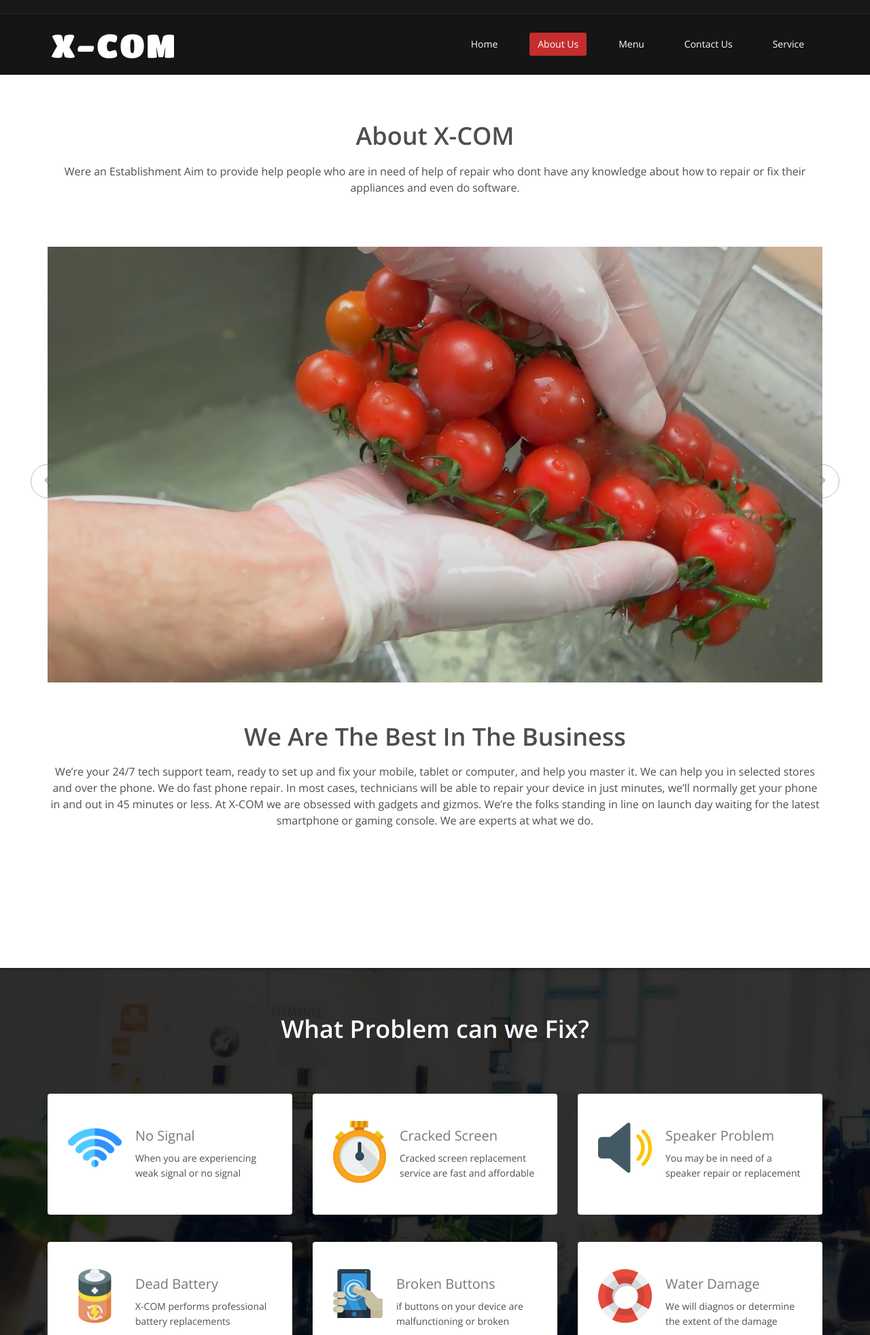
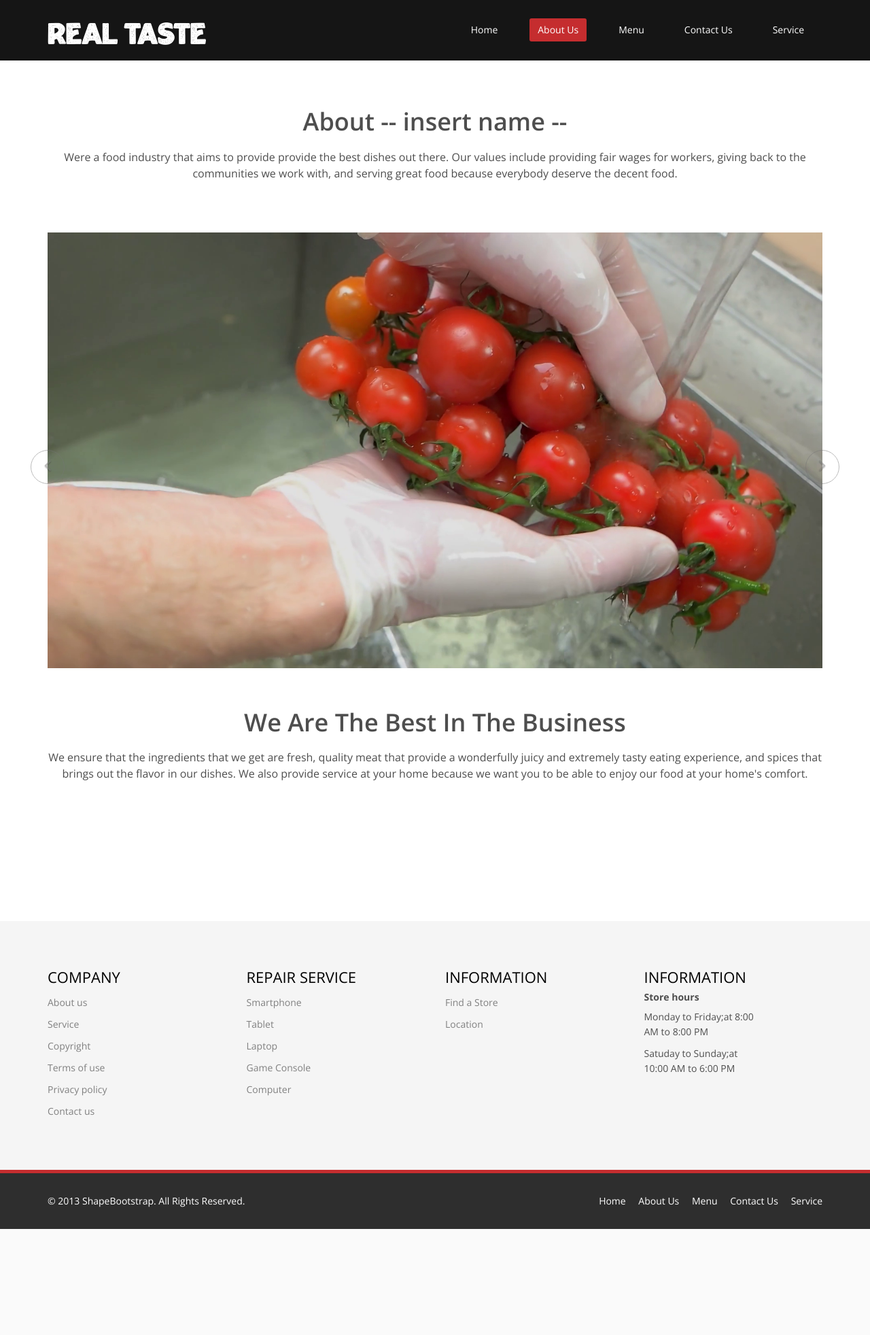
Before and after one commit to Locality-PH/WAD, a PHP site: page /about-us.html in a window 1280 px wide. Shown: the top 1964 px of the page at 68% size. After the commit the page ends 1808 px from the top, so only its background shows below. Run offline with PHP 8.4, Linux system fonts and the light colour scheme.

Commit message:
home and about us

```diff
--- a/about-us.html
+++ b/about-us.html
@@ -22,11 +22,11 @@
 
 <body>
     <header id="header">
-        <div class="top-bar">
+        <!-- <div class="top-bar">
             <div class="container">
 
             </div>
-        </div>
+        </div> -->
 
         <nav class="navbar navbar-inverse" role="banner">
             <div class="container">
@@ -37,7 +37,7 @@
                         <span class="icon-bar"></span>
                         <span class="icon-bar"></span>
                     </button>
-                    <a class="navbar-brand" href="index.html"><img src="images/logo.png" alt="logo"></a>
+                    <a class="navbar-brand"  href="index.html"><h1 style="font-family: Rougant">Real Taste</h1></a>
                 </div>
 
                 <div class="collapse navbar-collapse navbar-right test">
@@ -57,8 +57,8 @@
 
         <div class="container">
             <div class="center wow fadeInDown">
-                <h2>About X-COM</h2>
-                <p class="lead">Were an Establishment Aim to provide help people who are in need of help of repair who dont have any knowledge about how to repair or fix their appliances and even do software.</p>
+                <h2>About -- insert name --</h2>
+                <p class="lead">Were a food industry that aims to provide provide the best dishes out there. Our values include providing fair wages for workers, giving back to the communities we work with, and serving great food because everybody deserve the decent food.</p>
             </div>
 
             <!-- about us slider -->
@@ -77,6 +77,9 @@
                         </div>
                         <div class="item">
                             <img src="images/background/chef.jpg" class="img-responsive" alt="">
+                        </div>
+                        <div class="item">
+                            <img src="images/background/chef2.jpg" class="img-responsive" alt="">
                         </div>
 
                     </div>
@@ -100,97 +103,13 @@
                 <div class="center wow fadeInDown">
                     <h2>We Are The Best In The Business
                     </h2>
-                    <p class="lead">We’re your 24/7 tech support team, ready to set up and fix your mobile, tablet or computer, and help you master it. We can help you in selected stores and over the phone. We do fast phone repair. In most cases, technicians will be
-                        able to repair your device in just minutes, we’ll normally get your phone in and out in 45 minutes or less. At X-COM we are obsessed with gadgets and gizmos. We’re the folks standing in line on launch day waiting for the latest
-                        smartphone or gaming console. We are experts at what we do.</p>
+                    <p class="lead">We ensure that the ingredients that we get are fresh, quality meat that provide a wonderfully juicy and extremely tasty eating experience, and spices that brings out the flavor in our dishes. We also provide service at your home because we want you to be able to enjoy our food at your home's comfort. </p>
                 </div>
 
 
 
     </section>
-    <section id="services" class="service-item">
-        <div class="container">
-            <div class="center wow fadeInDown">
-                <h2>What Problem can we Fix?</h2>
 
-            </div>
-
-            <div class="row">
-
-                <div class="col-sm-6 col-md-4">
-                    <div class="media services-wrap wow fadeInDown">
-                        <div class="pull-left">
-                            <img class="img-responsive" src="images/services/services1.png">
-                        </div>
-                        <div class="media-body">
-                            <h3 class="media-heading">No Signal</h3>
-                            <p>When you are experiencing weak signal or no signal</p>
-                        </div>
-                    </div>
-                </div>
-
-                <div class="col-sm-6 col-md-4">
-                    <div class="media services-wrap wow fadeInDown">
-                        <div class="pull-left">
-                            <img class="img-responsive" src="images/services/services2.png">
-                        </div>
-                        <div class="media-body">
-                            <h3 class="media-heading">Cracked Screen</h3>
-                            <p>Cracked screen replacement service are fast and affordable</p>
-                        </div>
-                    </div>
-                </div>
-
-                <div class="col-sm-6 col-md-4">
-                    <div class="media services-wrap wow fadeInDown">
-                        <div class="pull-left">
-                            <img class="img-responsive" src="images/services/services3.png">
-                        </div>
-                        <div class="media-body">
-                            <h3 class="media-heading">Speaker Problem</h3>
-                            <p>You may be in need of a speaker repair or replacement</p>
-                        </div>
-                    </div>
-                </div>
-
-                <div class="col-sm-6 col-md-4">
-                    <div class="media services-wrap wow fadeInDown">
-                        <div class="pull-left">
-                            <img class="img-responsive" src="images/services/services4.png">
-                        </div>
-                        <div class="media-body">
-                            <h3 class="media-heading">Dead Battery</h3>
-                            <p>X-COM performs professional battery replacements</p>
-                        </div>
-                    </div>
-                </div>
-
-                <div class="col-sm-6 col-md-4">
-                    <div class="media services-wrap wow fadeInDown">
-                        <div class="pull-left">
-                            <img class="img-responsive" src="images/services/services5.png">
-                        </div>
-                        <div class="media-body">
-                            <h3 class="media-heading">Broken Buttons</h3>
-                            <p>if buttons on your device are malfunctioning or broken</p>
-                        </div>
-                    </div>
-                </div>
-
-                <div class="col-sm-6 col-md-4">
-                    <div class="media services-wrap wow fadeInDown">
-                        <div class="pull-left">
-                            <img class="img-responsive" src="images/services/services6.png">
-                        </div>
-                        <div class="media-body">
-                            <h3 class="media-heading">Water Damage</h3>
-                            <p>We will diagnos or determine the extent of the damage</p>
-                        </div>
-                    </div>
-                </div>
-            </div>
-        </div>
-    </section>
     <section id="bottom">
         <div class="container wow fadeInDown" data-wow-duration="1000ms" data-wow-delay="600ms">
             <div class="row">
@@ -253,10 +172,11 @@
                 </div>
                 <div class="col-sm-6">
                     <ul class="pull-right">
-                        <li><a href="#">Home</a></li>
-                        <li><a href="#">About Us</a></li>
-                        <li><a href="#">Faq</a></li>
-                        <li><a href="#">Contact Us</a></li>
+                        <li><a href="about-us.html">Home</a></li>
+                        <li><a href="about-us.html">About Us</a></li>
+                        <li><a href="menu.html">Menu</a></li>
+                        <li><a href="contact.html">Contact Us</a></li>
+                        <li><a href="service.html">Service</a></li>
                     </ul>
                 </div>
             </div>
--- a/css/main.css
+++ b/css/main.css
@@ -3,6 +3,11 @@
 /*************************
 *******Typography******
 **************************/
+
+@font-face {
+    font-family: Rougant;
+    src: url(../fonts/Rougant.otf);
+  }
 
 body {
     background: #fff;
```
Also changed, not shown: index.html (+14 -99 lines), fonts/Rougant.otf (added), images/Logo2.png (added), images/Logo3.png (added), images/background/chef2.jpg (added).
